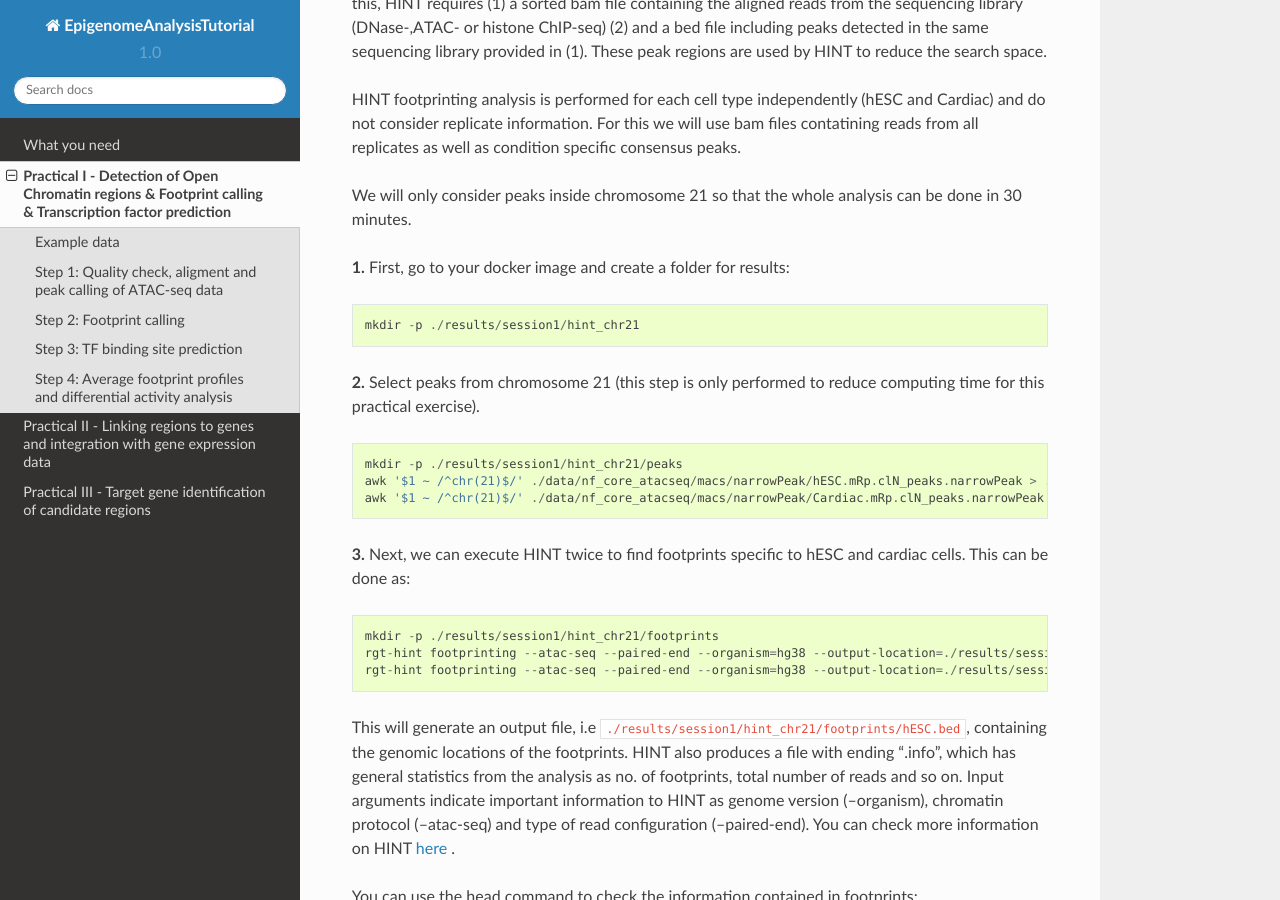
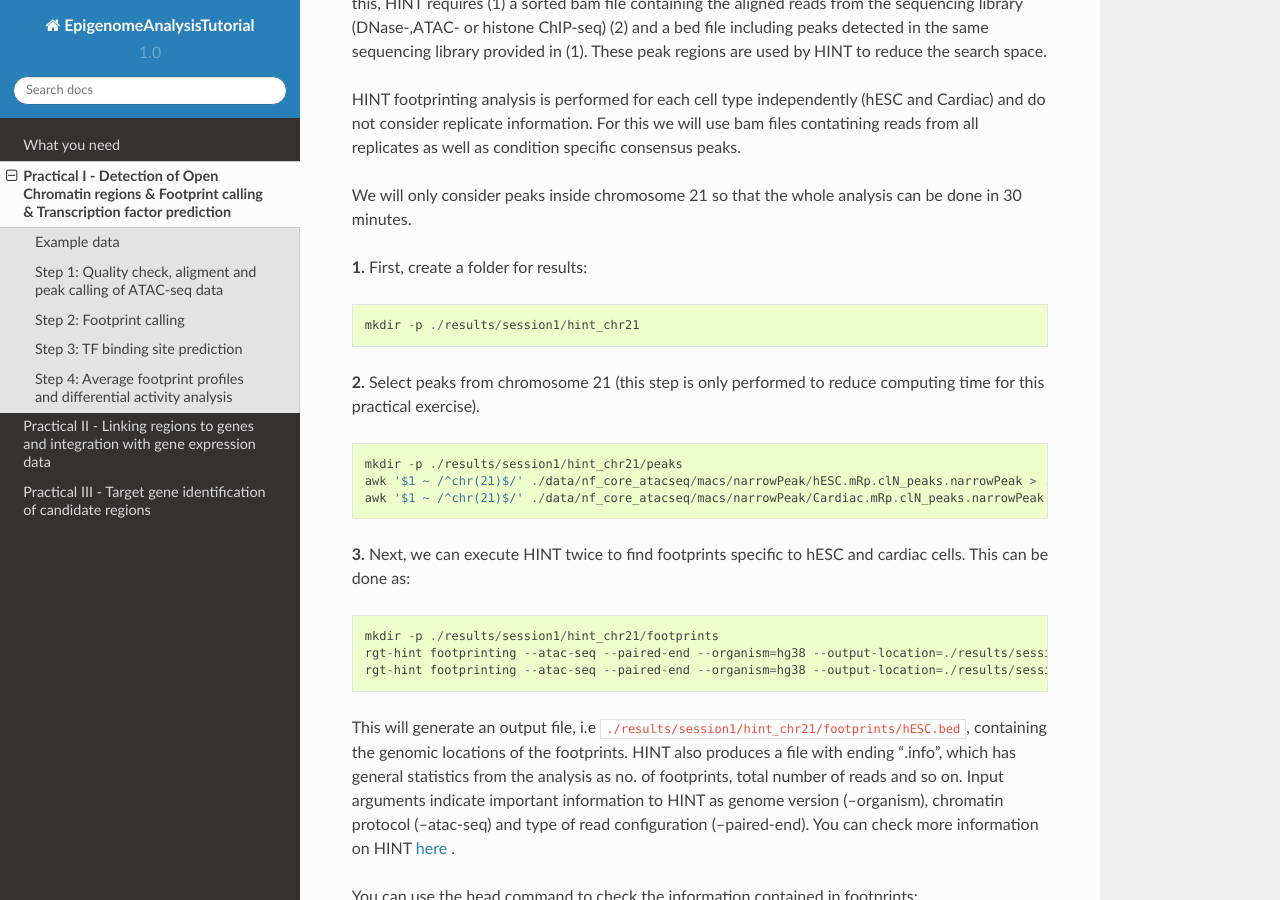
Before and after one commit to SchulzLab/EpigenomeAnalysisTutorial-2020, a Sphinx documentation site: the page built from docs/Practical1.rst, in a window 1280 px wide and 900 px high, scrolled down 1604 px. Built offline with Sphinx 7.4.7 and the Read the Docs theme 2.0.0, drawn with Linux system fonts in a browser that asks for light colours.

Commit message:
Update Practical1.rst

```diff
--- a/docs/Practical1.rst
+++ b/docs/Practical1.rst
@@ -47,7 +47,7 @@ HINT footprinting analysis is performed for each cell type independently (hESC a
 
 We will only consider peaks inside chromosome 21 so that the whole analysis can be done in 30 minutes.
 
-**1.** First, go to your docker image and create a folder for results:
+**1.** First, create a folder for results:
 ::
     mkdir -p ./results/session1/hint_chr21
 
@@ -59,7 +59,6 @@ We will only consider peaks inside chromosome 21 so that the whole analysis can
 
 **3.** Next, we can execute HINT twice to find footprints specific to hESC and cardiac cells. This can be done as:
 ::
-
     mkdir -p ./results/session1/hint_chr21/footprints
     rgt-hint footprinting --atac-seq --paired-end --organism=hg38 --output-location=./results/session1/hint_chr21/footprints --output-prefix=hESC ./data/nf_core_atacseq/hESC.mRp.clN.sorted.bam ./results/session1/hint_chr21/peaks/hESC.bed
     rgt-hint footprinting --atac-seq --paired-end --organism=hg38 --output-location=./results/session1/hint_chr21/footprints --output-prefix=Cardiac ./data/nf_core_atacseq/Cardiac.mRp.clN.sorted.bam ./results/session1/hint_chr21/peaks/Cardiac.bed
```
